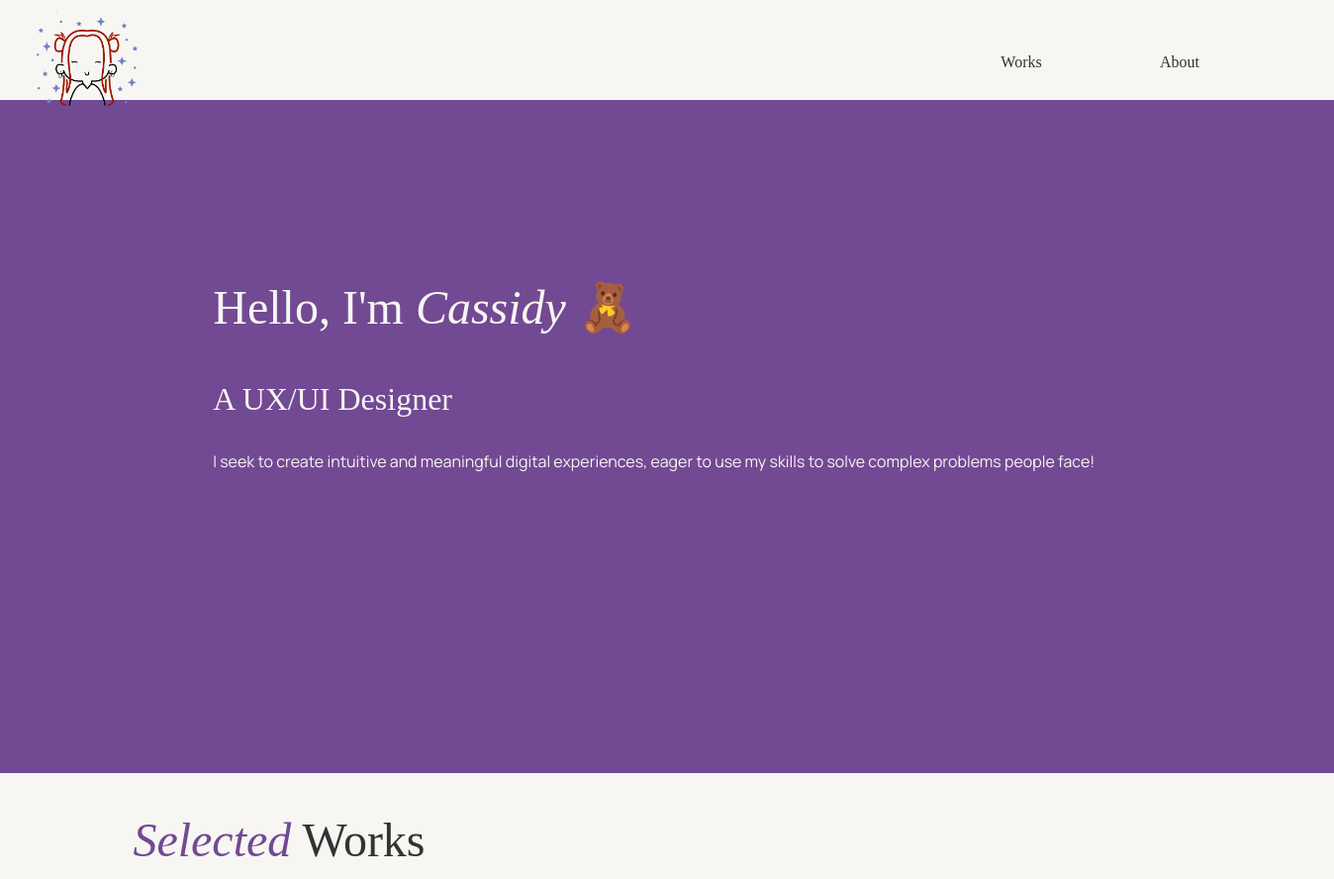
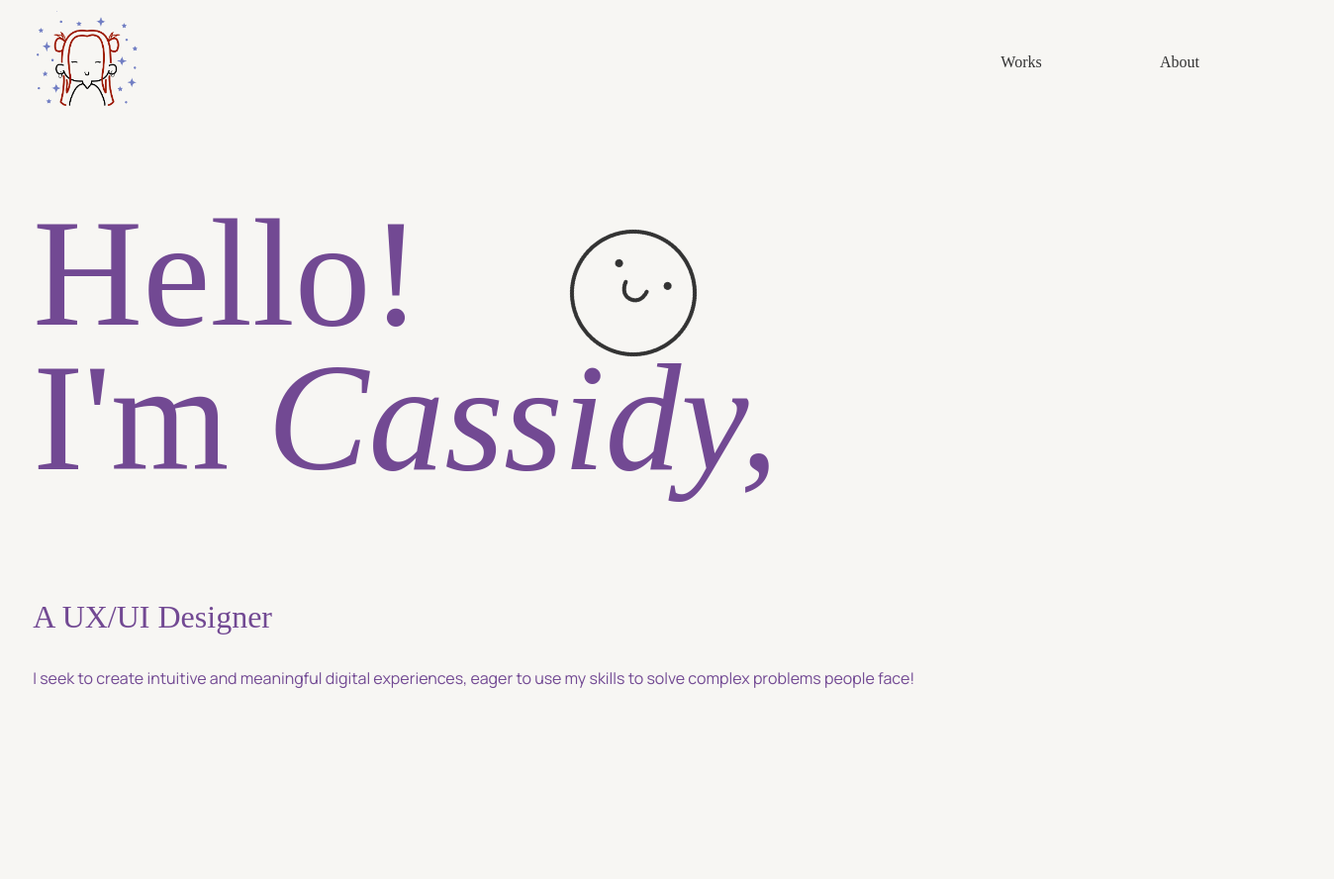
Before and after one commit to cassidytu/portfolio, a plain HTML site: page index.html in a window 1280 px wide. Shown: the top 888 px of the page at 99% size, 1348 px wide, since content can reach past the window. Drawn offline with Linux system fonts and the light colour scheme; a web font is replaced by a local one.

Commit message:
add happy face w hover effect

```diff
--- a/index.html
+++ b/index.html
@@ -23,15 +23,17 @@
             </nav>
         </header>
         <div class="main">
-            <div style="height:85vh; background-color:#724993; margin-left:-20%; margin-right:-20%; margin-top:-5%;">
-                <div id="hero" style="color:#F7F6F3; margin-right:10%; margin-left:20%; padding-top:10%;">
-                    <h1>Hello, I'm <span style=""><i>Cassidy</i></span> 🧸</h1>
+            <div id="homeHero">
+                <div>
+                    <h1 id="titleText">Hello! <br> I'm <i>Cassidy,</i></h1>
                     <h2>A UX/UI Designer</h2>
                     <p>I seek to create intuitive and meaningful digital experiences, eager to use my skills to solve complex problems people face!</p>
                 </div>
+                <img src="assets/happyface.png" class="rotate" id="happyFace" onmouseover="this.src='assets/smileyface.png'" onmouseout="this.src='assets/happyface.png'">
             </div>
             <div id="projContainer">
-                <h1><font color="#724993"><i>Selected</i></font> Works</h1>
+                <!-- <font color="#724993"><i>Selected</i></font>  -->
+                <h1>Works</h1>
                 <div class="proj">
                     <a href="ecohero.html"><img class="projImg" src="assets/ecohero/ecohero.png"></a>
                     <div class="projName">
--- a/js/init.js
+++ b/js/init.js
@@ -77,5 +77,5 @@ function scrollFunction() {
 
 // When the user clicks on the button, scroll to the top of the document
 function topFunction() {
-    window.scrollTo({top: 0, behavior: 'smooth'});
+  window.scrollTo({top: 0, behavior: 'smooth'});
 }
--- a/styles/style.css
+++ b/styles/style.css
@@ -34,6 +34,12 @@ h4 {
     /* font-weight: 800; */
     text-transform: uppercase;
     /* letter-spacing: 2px; */
+}
+
+#titleText {
+    font-size: 12vw;
+    line-height: 0.95;
+    text-align: left;
 }
 
 .bolded {
@@ -228,3 +234,38 @@ button:hover {
     padding-left: 8%;
     padding-right: 8%
   }
+
+#homeHero {
+    height:100vh;
+    background-color:#F7F6F3;
+    margin-left:-10%;
+    margin-right:-10%;
+    margin-top:-5%;
+    color:#724993;
+}
+
+@-webkit-keyframes rotate {
+    0% {transform: rotate(-30deg)}
+    to {transform: rotate(30deg)}
+}
+
+@keyframes rotate {
+    0% {transform: rotate(-30deg);}
+    to {transform: rotate(30deg);}
+}
+
+.rotate {
+    animation: rotate 1.6s ease-in-out infinite;
+    animation-direction: alternate-reverse;
+}
+
+#happyFace {
+    width: 10vw;
+    position: absolute;
+    left: 45vw;
+    bottom: 55vh;
+    z-index: 2;
+}
+#happyFace:hover {
+    background-image: url("assests/smileyface.png");
+}
```
Also changed, not shown: assets/happyface.png (added), assets/smileyface.png (added).
